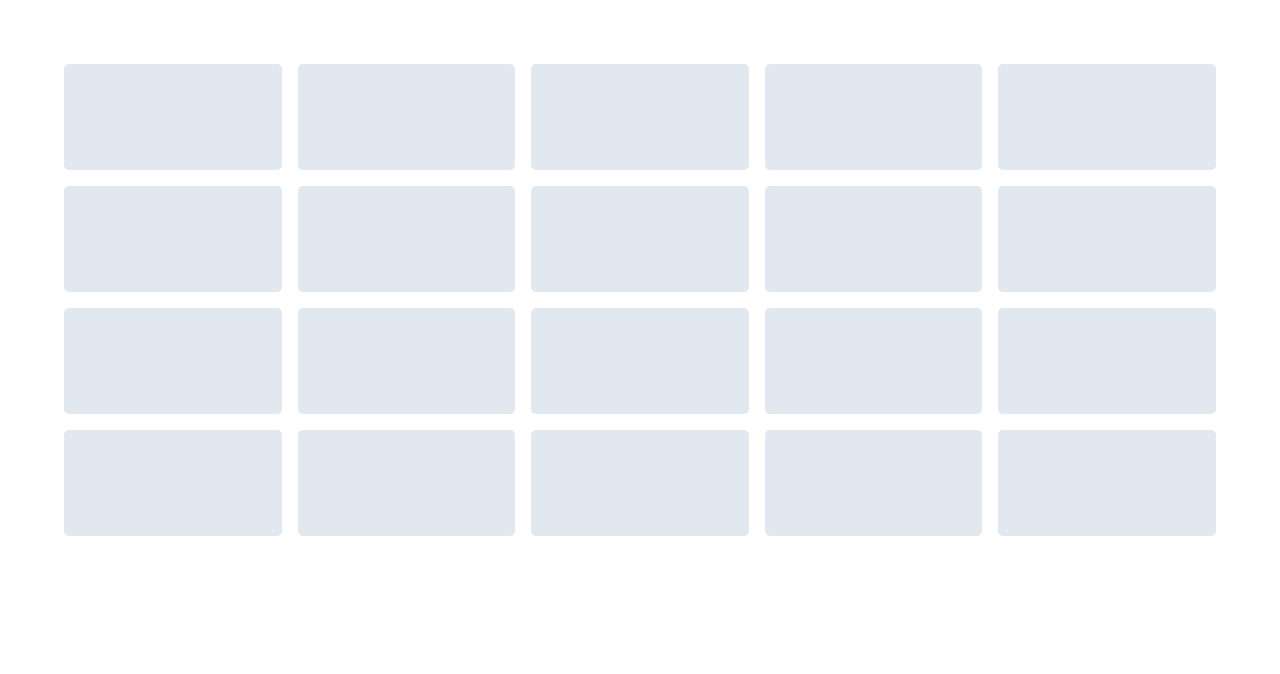
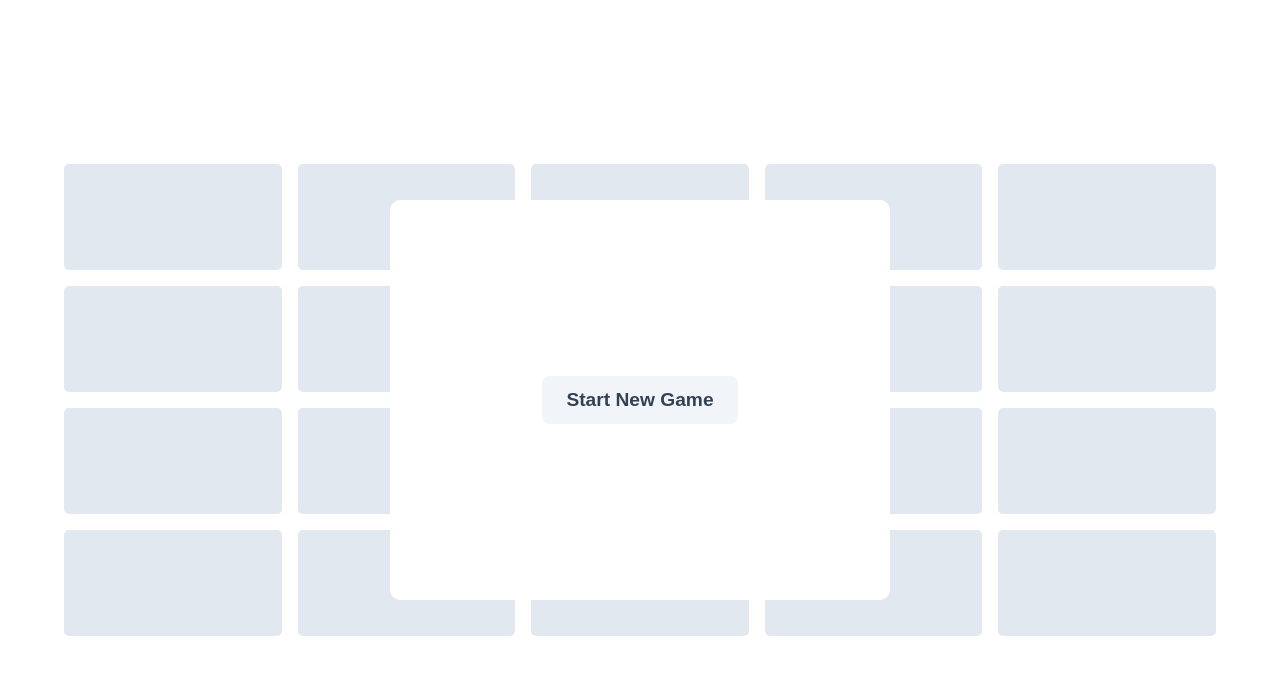
Before and after one commit to DaraghColl/wordle-clone, a website built with Vite: page index.html in a window 1280 px wide. Built offline with nearby package versions, Linux system fonts and the light colour scheme.

Commit message:
feat: simple start game logic

```diff
--- a/index.html
+++ b/index.html
@@ -7,7 +7,12 @@
     <title>Vite + TS</title>
   </head>
   <body>
-    <div id="app">
+    <div id="app" class="container">
+      <div id="start_controls_container" class="game-controls">
+        <div class="game-controls-container">
+          <button id="start_game_button" class="game-controls__start-button">Start New Game</button>
+        </div>
+      </div>
       <div class="grid"></div>
     </div>
     <script type="module" src="/src/main.ts"></script>
--- a/src/main.ts
+++ b/src/main.ts
@@ -9,6 +9,7 @@ const gameState = {
 const wordStatus: Record<string, boolean> = {};
 word.split('').forEach((key) => (wordStatus[key.toLowerCase()] = false));
 
+/** GAME LOGIC */
 const checkGameStatus = (item: HTMLInputElement) => {
   const allLettersCorrect = Object.values(wordStatus).every((value) => value === true);
 
@@ -94,3 +95,10 @@ const createRow = (row: number) => {
 for (let i = 0; i <= 3; i++) {
   createRow(i);
 }
+
+/** GAME CONTROLS **/
+const startGame = document.querySelector('#start_game_button') as HTMLElement;
+const gameControlsContainer = document.querySelector('#start_controls_container') as HTMLElement;
+startGame?.addEventListener('click', () => {
+  gameControlsContainer.style.display = 'none';
+});
--- a/src/style.css
+++ b/src/style.css
@@ -5,7 +5,50 @@
 }
 
 body {
-  padding: 4rem;
+}
+
+.container {
+  height: 100vh;
+  display: flex;
+  align-items: center;
+  padding: 0 4rem;
+}
+
+.game-controls {
+  position: fixed;
+  width: 100vw;
+  height: 100vh;
+  top: 0;
+  left: 0;
+  display: flex;
+  align-items: center;
+  justify-content: space-around;
+}
+
+.game-controls-container {
+  min-width: 500px;
+  min-height: 400px;
+  display: flex;
+  align-items: center;
+  justify-content: space-around;
+  background-color: #ffffff;
+  border-radius: 10px;
+}
+
+.game-controls__start-button {
+  height: 3rem;
+  border-radius: 0.5rem;
+  padding-left: 1.5rem;
+  padding-right: 1.5rem;
+  display: flex;
+  align-items: center;
+  justify-content: space-around;
+  background-color: #f1f5f9;
+  color: #334155;
+  border: 0 solid #e5e7eb;
+  font-weight: bold;
+  font-size: 1.2rem;
+  cursor: pointer;
 }
 
 .grid {
```
